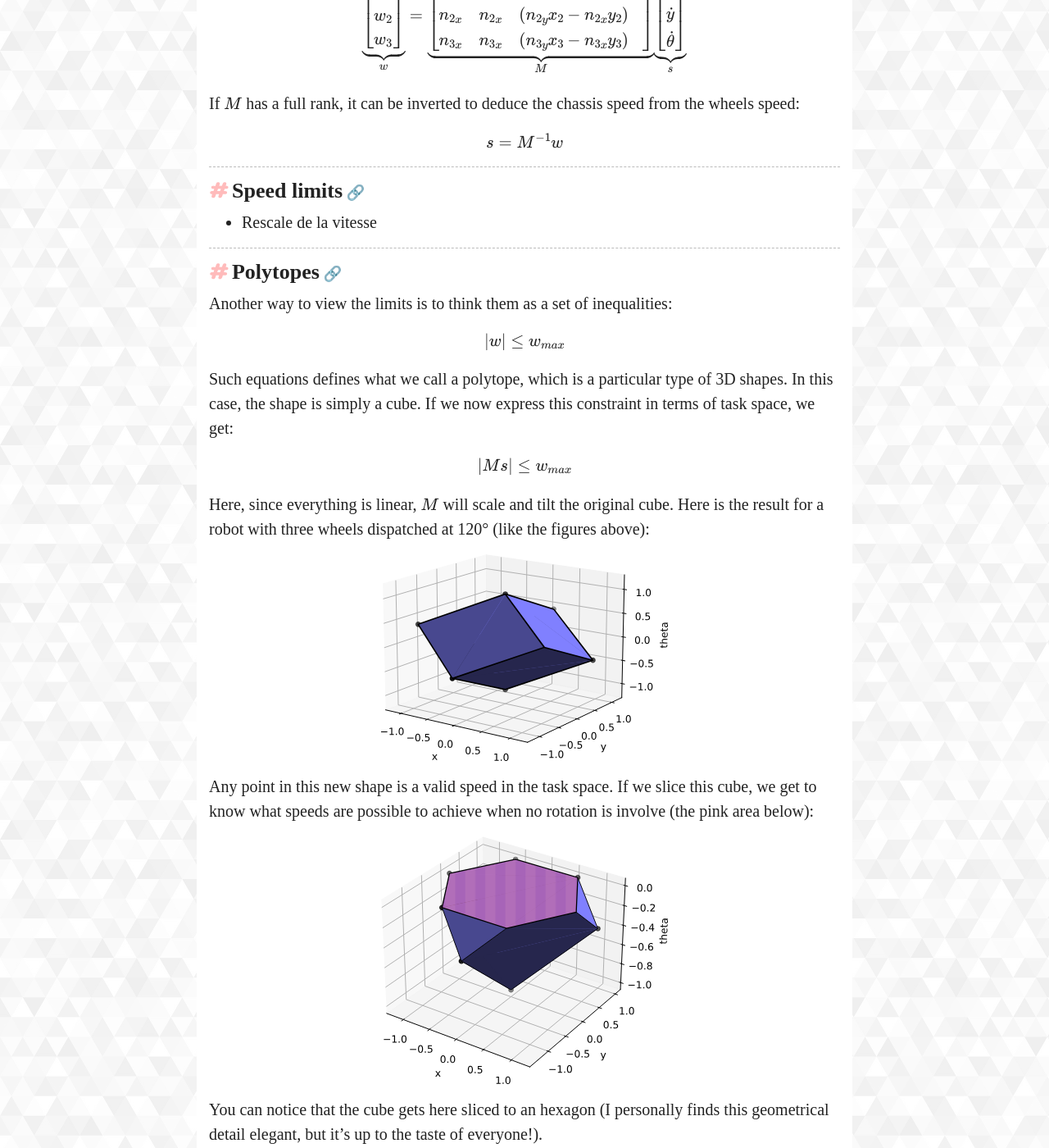
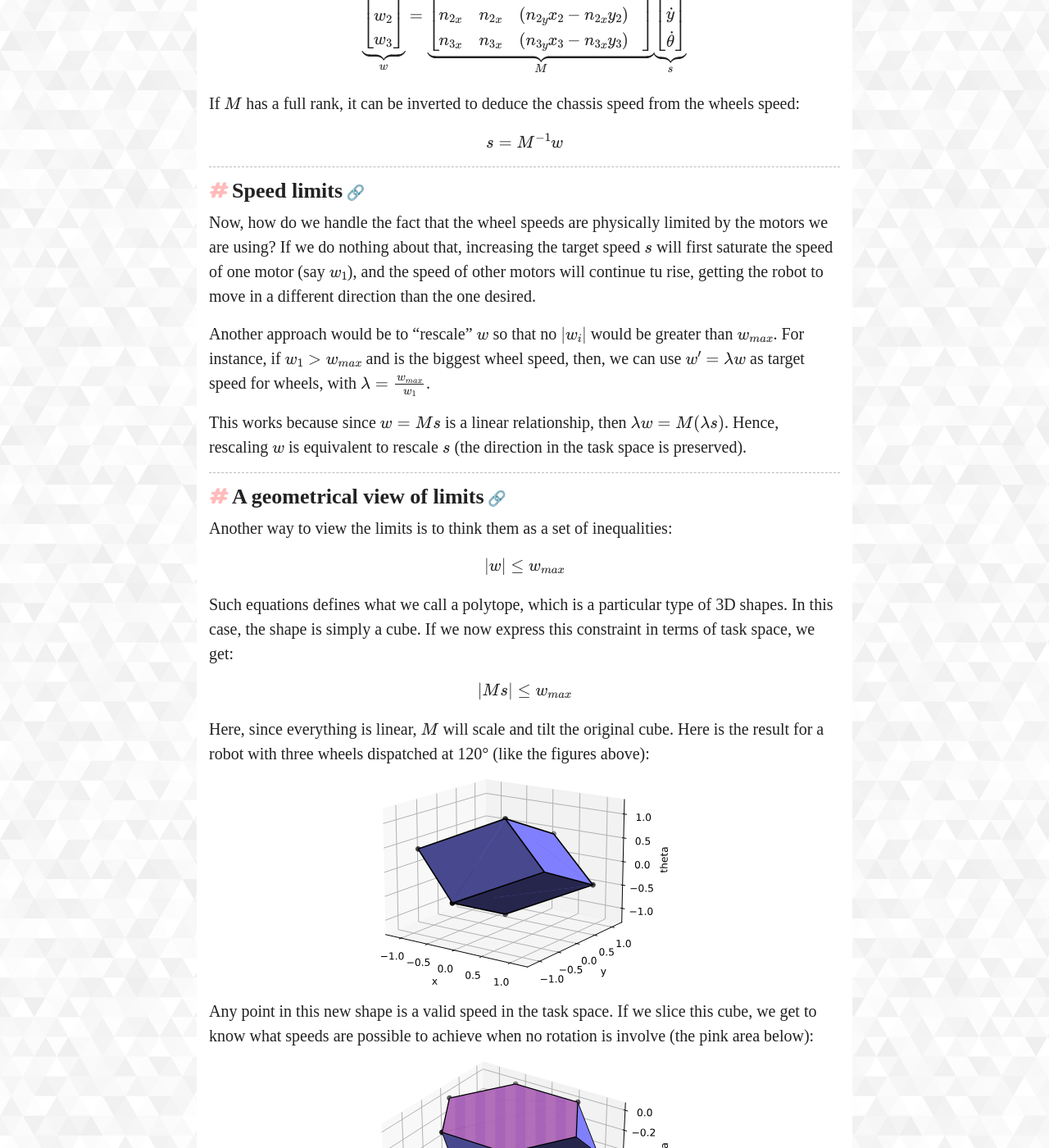
Before and after one commit to Gregwar/gregwar.github.io, a Jekyll site: the page built from _posts/2022-10-30-omnidirectional-wheeled-robots.markdown, in a window 1280 px wide and 1400 px high, scrolled down 4219 px. Shown: the whole window at 82% size. Built offline with Jekyll 4.4.1, drawn with Linux system fonts in a browser that asks for light colours; some web fonts are replaced; formulas are drawn with MathJax 3; some of the changed text lies outside the part shown.

Commit message:
Holo kinematics

```diff
--- a/_posts/2022-10-30-omnidirectional-wheeled-robots.markdown
+++ b/_posts/2022-10-30-omnidirectional-wheeled-robots.markdown
@@ -234,9 +234,19 @@ $$
 
 # Speed limits
 
-- Rescale de la vitesse
+Now, how do we handle the fact that the wheel speeds are physically limited by the motors we are using?
+If we do nothing about that, increasing the target speed $$s$$ will first saturate the speed of one motor
+(say $$w_1$$), and the speed of other motors will continue tu rise, getting the robot to move in a different
+direction than the one desired.
 
-# Polytopes
+Another approach would be to "rescale" $$w$$ so that no $$|w_i|$$ would be greater than $$w_{max}$$. For instance,
+if $$w_1 > w_{max}$$ and is the biggest wheel speed, then, we can use $$w' = \lambda w$$ as target speed for wheels,
+with $$\lambda = \frac{w_{max}}{w_1}$$.
+
+This works because since $$w = Ms$$ is a linear relationship, then $$\lambda w = M (\lambda s)$$. Hence, rescaling
+$$w$$ is equivalent to rescale $$s$$ (the direction in the task space is preserved).
+
+# A geometrical view of limits
 
 Another way to view the limits is to think them as a set of inequalities:
 
@@ -271,7 +281,7 @@ are possible to achieve when no rotation is involve (the pink area below):
 </div>
 
 You can notice that the cube gets here sliced to an hexagon (I personally finds this geometrical detail elegant, but
-it's up to the taste of everyone!).
+it's up to your taste!).
 
 As mentionned before, the robot's maximum speed is not the same in all the directions.
 
```
